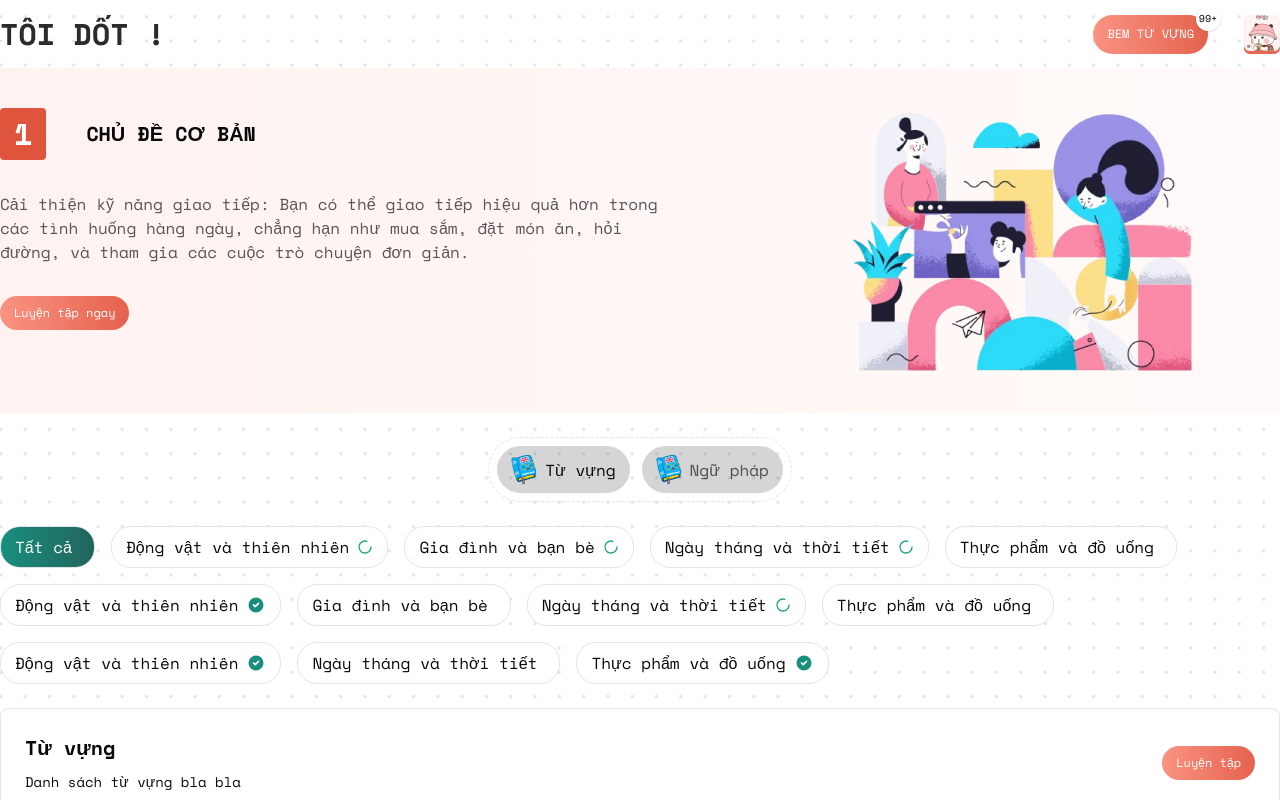
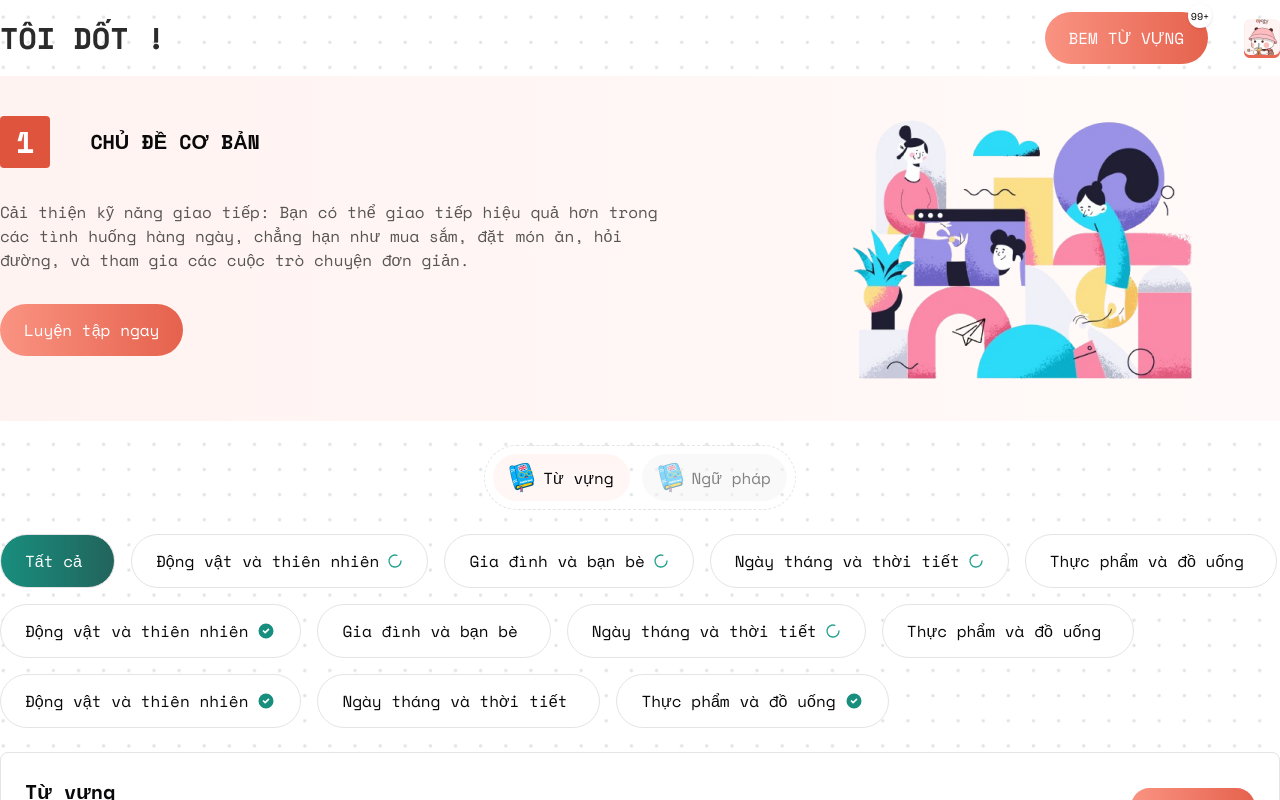
Before and after one commit to huynhquoctruongit/toidot, a Next.js app: page /learning-path/basic-topic in a window 1280 px wide. Shown: the top 800 px of the page. Built offline with nearby package versions, Linux system fonts and the light colour scheme.

Commit message:
fix ui button

```diff
--- a/src/app/globals.css
+++ b/src/app/globals.css
@@ -1126,3 +1126,34 @@ input[type="range"] {
     rgba(255, 250, 249, 1) 100%
   );
 }
+
+.gradient-secondary {
+  background: rgb(24, 142, 126);
+  background: linear-gradient(
+    90deg,
+    rgba(24, 142, 126, 1) 0%,
+    rgba(34, 100, 92, 1) 100%
+  );
+}
+
+.gradient-primary {
+  background: rgb(250, 147, 130);
+  background: linear-gradient(
+    90deg,
+    rgba(250, 147, 130, 1) 0%,
+    rgba(229, 98, 77, 1) 100%
+  );
+}
+.gradient-success {
+  background: rgb(255, 247, 246);
+  background: linear-gradient(
+    0deg,
+    rgba(255, 247, 246, 1) 0%,
+    rgba(255, 246, 244, 1) 100%
+  );
+}
+
+.gradient-light {
+  background: #f5f5f5;
+  opacity: 0.5;
+}
--- a/src/components/common/bage.tsx
+++ b/src/components/common/bage.tsx
@@ -12,7 +12,7 @@ const Bage = ({ color = "teritary-06", children, className }: BageProps) => {
   const colorClass = colors[color];
   return (
     <div
-      className={`flex items-center border rounded-full w-fit caption p-2 ${colorClass} ${className}`}
+      className={`caption flex w-fit items-center rounded-full border p-2 ${colorClass} ${className}`}
     >
       {children}
     </div>
--- a/src/components/common/button-common.tsx
+++ b/src/components/common/button-common.tsx
@@ -8,7 +8,9 @@ type IColor =
   | "warning"
   | "info";
 
-type IPill = "default" | "rounded";
+type IPill = "default" | "rounded" | "roundedFull";
+
+type ISpaceSides = "default" | "space" | "spaceSm";
 
 interface IButtonCommon {
   color?: IColor;
@@ -16,6 +18,7 @@ interface IButtonCommon {
   children: string | any;
   className?: string;
   pill?: IPill;
+  spaceSide?: ISpaceSides;
   onClick?: (...arg: any) => void;
 }
 
@@ -31,7 +34,14 @@ const colors = {
 
 const pills = {
   default: "rounded-[10px]",
-  rounded: "rounded-full",
+  rounded: "rounded",
+  roundedFull: "rounded-full",
+};
+
+const spaceSides = {
+  default: "px-4 py-4",
+  space: "py-2 px-4",
+  spaceSm: "px-4 py-2",
 };
 
 const ButtonCommon = ({
@@ -40,13 +50,14 @@ const ButtonCommon = ({
   className,
   pill = "default",
   icon,
+  spaceSide = "default",
   onClick,
 }: IButtonCommon) => {
-  const base = "text-white text-right relative px-4 py-4 max-w-[200px]";
+  const base = "text-white text-right relative  max-w-[200px]";
 
   return (
     <button
-      className={`${base} ${colors[color]} ${pills[pill]} ${className} `}
+      className={`${base} ${colors[color]} ${pills[pill]} ${spaceSides[spaceSide]} ${className} `}
       onClick={onClick}
     >
       {icon}
--- /dev/null
+++ b/src/components/common/button-spotlight.tsx
@@ -0,0 +1,64 @@
+"use client";
+
+type IColor =
+  | "default"
+  | "gradientSecondary"
+  | "gradientPrimary"
+  | "gradientSuccess"
+  | "gradientLight";
+
+type IPill = "default" | "rounded" | "roundedFull";
+
+type ISpaceSides = "default" | "space" | "spaceSm";
+
+const colors = {
+  default: "bg-white",
+  gradientSecondary: "gradient-secondary",
+  gradientPrimary: "gradient-primary",
+  gradientSuccess: "gradient-success",
+  gradientLight: "gradient-light",
+};
+
+const pills = {
+  default: "rounded",
+  rounded: "rounded-[10px]",
+  roundedFull: "rounded-full",
+};
+
+const spaceSides = {
+  default: "px-6 py-2",
+  space: "py-3.5 px-6",
+  spaceSm: "px-4 py-2",
+};
+
+interface IButtonSpotlight {
+  color?: IColor;
+  icon?: string;
+  children: string | any;
+  className?: string;
+  pill?: IPill;
+  spaceSide?: ISpaceSides;
+  onClick?: (...arg: any) => void;
+  type?: "button" | "submit" | "reset";
+}
+
+export default function ButtonSpotlight({
+  color = "default",
+  children,
+  className,
+  pill = "default",
+  spaceSide = "default",
+  icon,
+  onClick,
+}: IButtonSpotlight) {
+  const base = "relative flex items-center text-center duration-200 z-[10] ";
+  return (
+    <button
+      className={`${base} ${colors[color]} ${pills[pill]} ${spaceSides[spaceSide]} ${className}`}
+      onClick={onClick}
+    >
+      {icon}
+      {children}
+    </button>
+  );
+}
--- a/src/components/common/button.tsx
+++ b/src/components/common/button.tsx
@@ -11,7 +11,6 @@ interface IButton {
   onClick?: (...arg: any) => void;
   invert?: boolean;
   type?: "button" | "submit" | "reset";
-  icon?: any;
 }
 
 const colors = {
@@ -29,7 +28,7 @@ const borderBottom = {
 };
 
 const colorInvert = {
-  primary: "border-primary-01 ",
+  primary: "border-primary-01 bg-white",
   primary2:
     "bg-primary-02 text-primary1 hover:bg-primary-03 border-primary-01 border-[1px]",
   secondary:
@@ -40,8 +39,7 @@ const colorInvert = {
 
 const pills = {
   default: "rounded-[20px]",
-  roundedFull: "rounded-full",
-  rounded: "rounded",
+  rounded: "rounded-full",
 };
 const Button = ({
   color = "primary",
@@ -51,21 +49,18 @@ const Button = ({
   onClick = () => {},
   invert = false,
   pill = "default",
-  icon,
 }: IButton) => {
   const clsColor = !invert ? colors[color] : colorInvert[color];
   const bottom = borderBottom[color];
   const clsPill = pills[pill];
-  const base =
-    "px-[14px] py-[8px] duration-200 text-button-small relative z-10 ";
+  const base = "px-4 py-[8px] duration-200 text-button-small relative z-10";
   return (
     <button
       type={type}
       onClick={onClick}
-      className={`${base} ${clsColor} ${clsPill} ${className} `}
+      className={`${base} ${clsColor} ${clsPill} ${className}`}
     >
       {children}
-      {icon}
     </button>
   );
 };
--- a/src/components/sections/learning-path/basic-topic/basic-topic.tsx
+++ b/src/components/sections/learning-path/basic-topic/basic-topic.tsx
@@ -8,6 +8,8 @@ import ModalChooseTopic from "./modal-choose-topic";
 import ModalChooseDetail from "./modal-choose-detail";
 import ModalChooseDoing from "./modal-choose-doing";
 import ModalChooseDoingAnswerSuccess from "./modal-choose-doing-answer-success";
+import ButtonSpotlight from "@/components/common/button-spotlight";
+import ButtonCommon from "@/components/common/button-common";
 
 type ISelectionChoose = {
   id: string | number;
@@ -206,14 +208,13 @@ export default function BasicTopic() {
             <div className="col-span-2">
               <div className="grid gap-8">
                 <div className="flex items-center">
-                  <Button
-                    type="button"
-                    invert
+                  <ButtonCommon
                     pill="rounded"
                     className="btn-secondary1"
+                    spaceSide="space"
                   >
                     <div className="text-3xl font-bold text-white">1</div>
-                  </Button>
+                  </ButtonCommon>
                   <div className="ml-10 text-xl font-bold uppercase">
                     Chủ đề cơ bản
                   </div>
@@ -224,16 +225,18 @@ export default function BasicTopic() {
                   ăn, hỏi đường, và tham gia các cuộc trò chuyện đơn giản.
                 </div>
                 <div>
-                  <Button
-                    invert
+                  <ButtonSpotlight
                     type="button"
-                    className="btn-bem relative text-white"
+                    color="gradientPrimary"
+                    pill="roundedFull"
+                    spaceSide="space"
                     onClick={() => {
                       active.onTrue();
                     }}
+                    className="text-white"
                   >
                     Luyện tập ngay
-                  </Button>
+                  </ButtonSpotlight>
                 </div>
               </div>
             </div>
@@ -254,9 +257,10 @@ export default function BasicTopic() {
         <div className="content-bottom container mx-auto my-6 grid gap-6">
           <div className="selection-grammar-vocabulary flex justify-center">
             <div className="bg-whiteborder grid max-w-80 grid-flow-col items-center gap-3 rounded-full border border-dashed p-2">
-              <Button
-                invert
-                className="selection-vocabulary flex items-center rounded-full bg-[#2E2E2E] bg-opacity-20 p-2"
+              <ButtonSpotlight
+                color="gradientSuccess"
+                pill="roundedFull"
+                spaceSide="spaceSm"
               >
                 <Image
                   src="/images/notebook.png"
@@ -267,11 +271,12 @@ export default function BasicTopic() {
                   quality={100}
                   className="flex object-cover"
                 />
-                <div className="ml-2 text-base">Từ vựng</div>
-              </Button>
-              <Button
-                invert
-                className="selection-grammar flex items-center rounded-full bg-[#2E2E2E] bg-opacity-20 p-2 text-[#2E2E2E] text-opacity-80"
+                <div className="ml-2">Từ vựng</div>
+              </ButtonSpotlight>
+              <ButtonSpotlight
+                color="gradientLight"
+                pill="roundedFull"
+                spaceSide="spaceSm"
               >
                 <Image
                   src="/images/notebook.png"
@@ -282,17 +287,18 @@ export default function BasicTopic() {
                   quality={100}
                   className="flex object-cover"
                 />
-                <div className="ml-2 text-base">Ngữ pháp</div>
-              </Button>
+                <div className="ml-2">Ngữ pháp</div>
+              </ButtonSpotlight>
             </div>
           </div>
 
           <div className="selection-choose flex max-w-full flex-wrap gap-4">
             {selectionChoose.map((item) => (
-              <Button
-                invert
+              <ButtonSpotlight
                 key={item.id}
-                className={`flex items-center border ${item.id === 1 ? "background-gradient-1 text-white" : "bg-white"}`}
+                pill="roundedFull"
+                spaceSide="space"
+                className={`flex items-center border ${item.id === 1 ? "gradient-secondary text-white" : "bg-white"}`}
               >
                 <div className="text-base">{item.title}</div>
                 <div className="icon-check-loading ml-2">
@@ -307,7 +313,7 @@ export default function BasicTopic() {
                     <Loader2 className="size-4 text-[#25A28D]" />
                   )}
                 </div>
-              </Button>
+              </ButtonSpotlight>
             ))}
           </div>
 
@@ -320,16 +326,18 @@ export default function BasicTopic() {
                 </div>
               </div>
               <div>
-                <Button
-                  invert
+                <ButtonSpotlight
                   type="button"
-                  className="btn-bem relative text-white"
+                  color="gradientPrimary"
+                  pill="roundedFull"
+                  spaceSide="default"
                   onClick={() => {
                     doing.onTrue();
                   }}
+                  className="text-[14px] text-white"
                 >
                   Luyện tập
-                </Button>
+                </ButtonSpotlight>
               </div>
             </div>
             <div className="learning-bottom grid grid-cols-4 gap-6">
--- a/src/components/share-layout/header.tsx
+++ b/src/components/share-layout/header.tsx
@@ -7,6 +7,7 @@ import Button from "../common/button";
 import Register from "../sections/auth/register";
 import Login from "../sections/auth/login";
 import { useBoolean } from "@/app/hook/use-boolean";
+import ButtonSpotlight from "../common/button-spotlight";
 
 const Header = () => {
   const [active, setActive] = useState(false);
@@ -61,17 +62,19 @@ const Header = () => {
           )}
 
           {active && (
-            <div className="publish-BEM-icon flex">
-              <Button
-                invert
+            <div className="publish-BEM-icon flex items-center">
+              <ButtonSpotlight
                 type="button"
-                className="btn-bem relative text-white"
+                color="gradientPrimary"
+                pill="roundedFull"
+                className="text-white"
+                spaceSide="space"
               >
                 BEM TỪ VỰNG
-                <div className="absolute -right-3 -top-2 flex size-6 items-center justify-center rounded-full bg-white shadow">
-                  <div className="text-[10px] text-black">99+</div>
+                <div className="absolute -right-1 -top-2 flex size-6 items-center justify-center rounded-full bg-white shadow">
+                  <div className="w-fit text-[10px] text-black">99+</div>
                 </div>
-              </Button>
+              </ButtonSpotlight>
 
               <div className="img ml-9">
                 <Image
```
Also changed, not shown: src/components/sections/home/section-home.tsx (+7 -4 lines), src/components/sections/learning-path/section-learning-path.tsx (+20 -16 lines).
